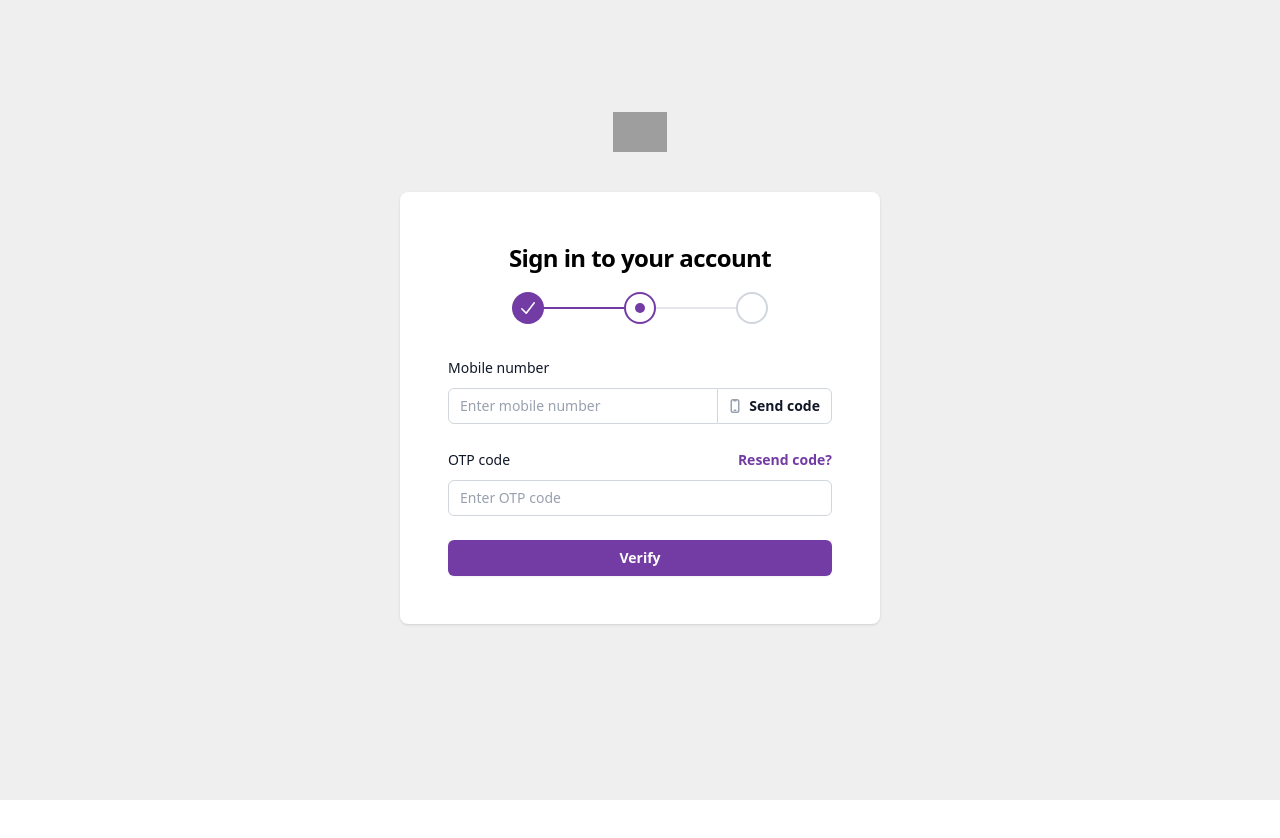
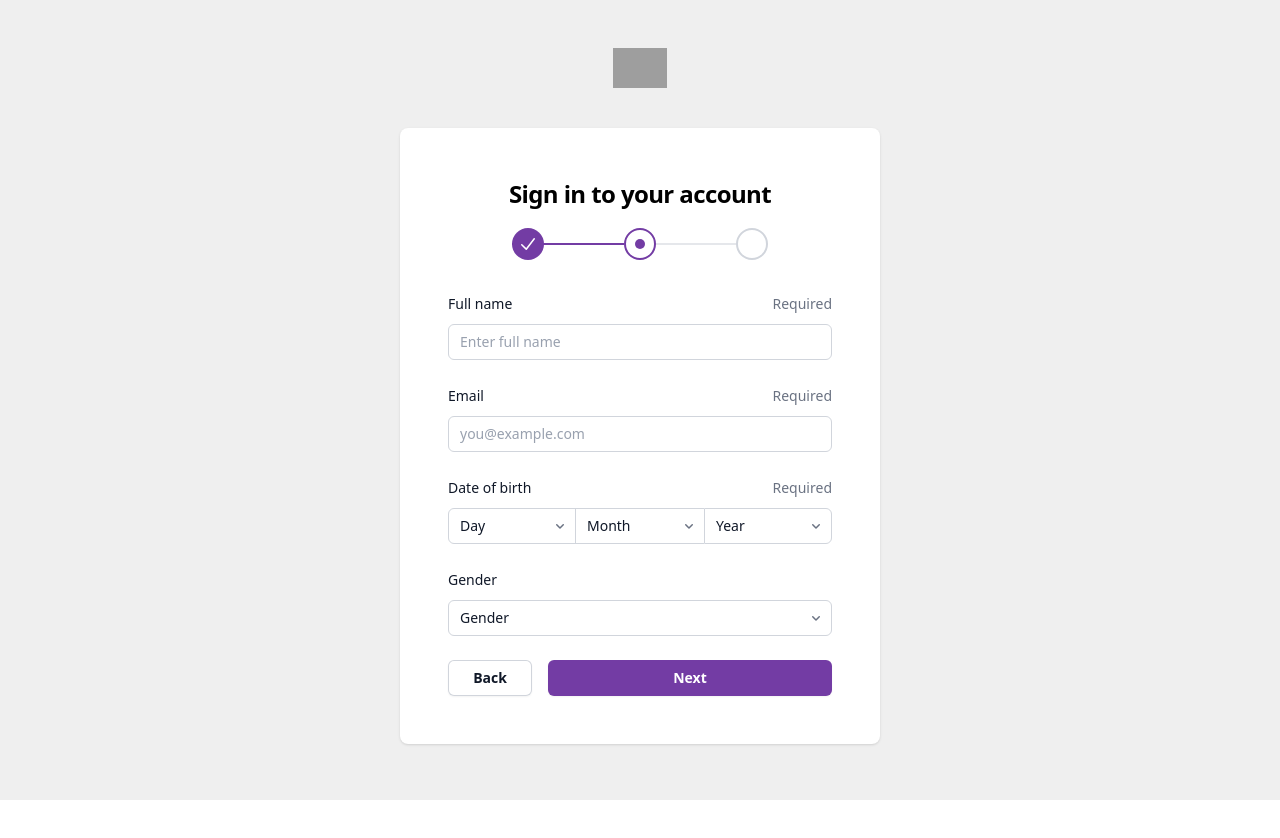
Before and after one commit to bot19/id4me-onboarding-flow-practice, a React (Vite) app: page / in a window 1280 px wide. Shown: the top 838 px of the page. Before the commit the page ends 800 px from the top, so only its background shows below. Built offline with nearby package versions, Linux system fonts and the light colour scheme; grey boxes are pictures that could not be loaded.

Commit message:
step2 UI

```diff
--- a/src/components/onboardForm/StepTwo.tsx
+++ b/src/components/onboardForm/StepTwo.tsx
@@ -1,75 +1,187 @@
-import { DevicePhoneMobileIcon } from '@heroicons/react/16/solid';
+import { ChevronDownIcon } from '@heroicons/react/16/solid';
+
+const days = Array.from({ length: 31 }, (_, i) => i + 1);
+const months = Array.from({ length: 12 }, (_, i) => i + 1);
+const years = Array.from({ length: 100 }, (_, i) => 2025 - i);
 
 export const StepTwo = () => {
   return (
     <form action="#" method="POST" className="space-y-6">
       <div>
-        <label
-          htmlFor="mobile"
-          className="block text-sm/6 font-medium text-gray-900"
-        >
-          Mobile number
-        </label>
-        <div className="mt-2 flex">
-          <input
-            id="mobile"
-            name="mobile"
-            type="text"
-            required
-            autoComplete="tel"
-            placeholder="Enter mobile number"
-            className="block w-full rounded-l-md bg-white px-3 py-1.5 text-base text-gray-900 outline-1 -outline-offset-1 outline-gray-300 placeholder:text-gray-400 focus:outline-2 focus:-outline-offset-2 focus:outline-primary sm:text-sm/6 -mr-px"
-          />
-          <button
-            type="button"
-            className="flex shrink-0 items-center gap-x-1.5 rounded-r-md bg-white px-3 py-2 text-sm font-semibold text-gray-900 outline-1 -outline-offset-1 outline-gray-300 hover:bg-gray-50 focus:relative focus:outline-2 focus:-outline-offset-2 focus:outline-primary"
-          >
-            <DevicePhoneMobileIcon
-              aria-hidden="true"
-              className="-ml-0.5 size-4 text-gray-400"
-            />
-            Send code
-          </button>
-        </div>
-      </div>
-
-      <div>
-        <div className="flex items-center justify-between">
+        <div className="flex justify-between">
           <label
-            htmlFor="password"
+            htmlFor="fullName"
             className="block text-sm/6 font-medium text-gray-900"
           >
-            OTP code
+            Full name
           </label>
-          <div className="text-sm">
-            <a
-              href="https://www.google.com"
-              className="font-semibold text-primary hover:text-primary"
-            >
-              Resend code?
-            </a>
-          </div>
+          <span id="fullName-required" className="text-sm/6 text-gray-500">
+            Required
+          </span>
         </div>
         <div className="mt-2">
           <input
-            id="otpCode"
-            name="otpCode"
+            id="fullName"
+            name="fullName"
             type="text"
-            required
-            autoComplete="one-time-code"
-            placeholder="Enter OTP code"
+            maxLength={100}
+            placeholder="Enter full name"
+            aria-describedby="fullName-required"
             className="block w-full rounded-md bg-white px-3 py-1.5 text-base text-gray-900 outline-1 -outline-offset-1 outline-gray-300 placeholder:text-gray-400 focus:outline-2 focus:-outline-offset-2 focus:outline-primary sm:text-sm/6"
           />
         </div>
       </div>
 
       <div>
+        <div className="flex justify-between">
+          <label
+            htmlFor="email"
+            className="block text-sm/6 font-medium text-gray-900"
+          >
+            Email
+          </label>
+          <span id="email-required" className="text-sm/6 text-gray-500">
+            Required
+          </span>
+        </div>
+        <div className="mt-2">
+          <input
+            id="email"
+            name="email"
+            type="email"
+            placeholder="you@example.com"
+            aria-describedby="email-required"
+            className="block w-full rounded-md bg-white px-3 py-1.5 text-base text-gray-900 outline-1 -outline-offset-1 outline-gray-300 placeholder:text-gray-400 focus:outline-2 focus:-outline-offset-2 focus:outline-primary sm:text-sm/6"
+          />
+        </div>
+      </div>
+
+      <div>
+        <fieldset>
+          <div className="flex justify-between">
+            <legend className="block text-sm/6 font-medium text-gray-900">
+              Date of birth
+            </legend>
+            <span id="dob-required" className="text-sm/6 text-gray-500">
+              Required
+            </span>
+          </div>
+
+          <div className="mt-2 grid grid-cols-3">
+            <div className="grid grid-cols-1 focus-within:relative">
+              <select
+                id="day"
+                name="day"
+                autoComplete="day"
+                aria-label="Day"
+                className="col-start-1 row-start-1 w-full appearance-none rounded-l-md bg-white py-1.5 pr-8 pl-3 text-base text-gray-900 outline-1 -outline-offset-1 outline-gray-300 placeholder:text-gray-400 focus:outline-2 focus:-outline-offset-2 focus:outline-primary sm:text-sm/6"
+              >
+                <option value="">Day</option>
+                {days.map(day => (
+                  <option key={day} value={day}>
+                    {day}
+                  </option>
+                ))}
+              </select>
+              <ChevronDownIcon
+                aria-hidden="true"
+                className="pointer-events-none col-start-1 row-start-1 mr-2 size-5 self-center justify-self-end text-gray-500 sm:size-4"
+              />
+            </div>
+
+            <div className="grid grid-cols-1 focus-within:relative -mx-px">
+              <select
+                id="month"
+                name="month"
+                autoComplete="month"
+                aria-label="Month"
+                className="col-start-1 row-start-1 w-full appearance-none bg-white py-1.5 pr-8 pl-3 text-base text-gray-900 outline-1 -outline-offset-1 outline-gray-300 placeholder:text-gray-400 focus:outline-2 focus:-outline-offset-2 focus:outline-primary sm:text-sm/6"
+              >
+                <option value="">Month</option>
+                {months.map(month => (
+                  <option key={month} value={month}>
+                    {month}
+                  </option>
+                ))}
+              </select>
+              <ChevronDownIcon
+                aria-hidden="true"
+                className="pointer-events-none col-start-1 row-start-1 mr-2 size-5 self-center justify-self-end text-gray-500 sm:size-4"
+              />
+            </div>
+
+            <div className="grid grid-cols-1 focus-within:relative">
+              <select
+                id="year"
+                name="year"
+                autoComplete="year"
+                aria-label="Year"
+                className="col-start-1 row-start-1 w-full appearance-none rounded-r-md bg-white py-1.5 pr-8 pl-3 text-base text-gray-900 outline-1 -outline-offset-1 outline-gray-300 placeholder:text-gray-400 focus:outline-2 focus:-outline-offset-2 focus:outline-primary sm:text-sm/6"
+              >
+                <option value="">Year</option>
+                {years.map(year => (
+                  <option key={year} value={year}>
+                    {year}
+                  </option>
+                ))}
+              </select>
+              <ChevronDownIcon
+                aria-hidden="true"
+                className="pointer-events-none col-start-1 row-start-1 mr-2 size-5 self-center justify-self-end text-gray-500 sm:size-4"
+              />
+            </div>
+          </div>
+        </fieldset>
+      </div>
+
+      <div>
+        <fieldset>
+          <label
+            htmlFor="gender"
+            className="block text-sm/6 font-medium text-gray-900"
+          >
+            Gender
+          </label>
+
+          <div className="mt-2">
+            <div className="grid grid-cols-1 focus-within:relative">
+              <select
+                id="gender"
+                name="gender"
+                autoComplete="gender"
+                aria-label="Gender"
+                className="col-start-1 row-start-1 w-full appearance-none rounded-md bg-white py-1.5 pr-8 pl-3 text-base text-gray-900 outline-1 -outline-offset-1 outline-gray-300 placeholder:text-gray-400 focus:outline-2 focus:-outline-offset-2 focus:outline-primary sm:text-sm/6"
+              >
+                <option value="">Gender</option>
+                <option value="male">Male</option>
+                <option value="female">Female</option>
+                <option value="other">Other</option>
+              </select>
+              <ChevronDownIcon
+                aria-hidden="true"
+                className="pointer-events-none col-start-1 row-start-1 mr-2 size-5 self-center justify-self-end text-gray-500 sm:size-4"
+              />
+            </div>
+          </div>
+        </fieldset>
+      </div>
+
+      <div className="grid grid-cols-4 gap-4">
         <button
-          type="submit"
-          className="flex w-full justify-center rounded-md bg-primary px-3 py-1.5 text-sm/6 font-semibold text-white shadow-xs hover:bg-primary focus-visible:outline-2 focus-visible:outline-offset-2 focus-visible:outline-primary"
+          type="button"
+          className="flex justify-center rounded-md bg-white px-3 py-2 text-sm font-semibold text-gray-900 shadow-xs ring-1 ring-gray-300 ring-inset hover:bg-gray-50 focus-visible:outline-2 focus-visible:outline-offset-2 focus-visible:outline-primary cursor-pointer"
         >
-          Verify
+          Back
         </button>
+
+        <div className="col-span-3">
+          <button
+            type="submit"
+            className="flex w-full justify-center rounded-md bg-primary px-3 py-1.5 text-sm/6 font-semibold text-white shadow-xs hover:bg-primary focus-visible:outline-2 focus-visible:outline-offset-2 focus-visible:outline-primary cursor-pointer"
+          >
+            Next
+          </button>
+        </div>
       </div>
     </form>
   );
--- a/src/styles/styles.css
+++ b/src/styles/styles.css
@@ -5,8 +5,9 @@
   --color-primary: #733ca4; /* dark purple */
   --color-secondary: #000000; /* black, text */
   --color-accent: #22f0c0; /* light green, CTA */
+  --color-gray-light: #efefef; /* bg gray */
   /* using gray-300 for darker gray */
-  --color-gray-light: #efefef; /* bg gray */
+  /* using gray-400 for darker gray */
   --color-light: #ffffff; /* bg white */
 }
 
```
